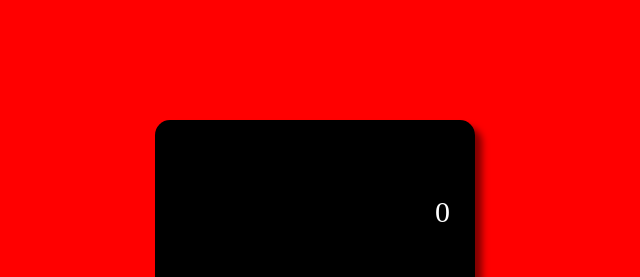
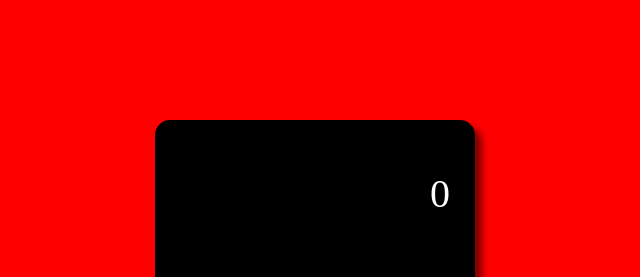
Before and after one commit to SubrinaJhumur/simple-calculator, a plain HTML site: page index.html in a window 1280 px wide. Shown: the top 277 px of the page, 325-965 px from the left. Drawn offline with Linux system fonts and the light colour scheme.

Commit message:
result committed

```diff
--- a/style.css
+++ b/style.css
@@ -49,8 +49,11 @@ button:hover{
 }
 
 .result{
-    font-size: 30px;
-    padding: 25px;
+    font-size: 40px;
+    /* padding: 25px; */
+    padding-bottom: 10px;
+    padding-right: 25px;
+    /* margin-bottom: 10px; */
 }
 
 @keyframes big{
```
